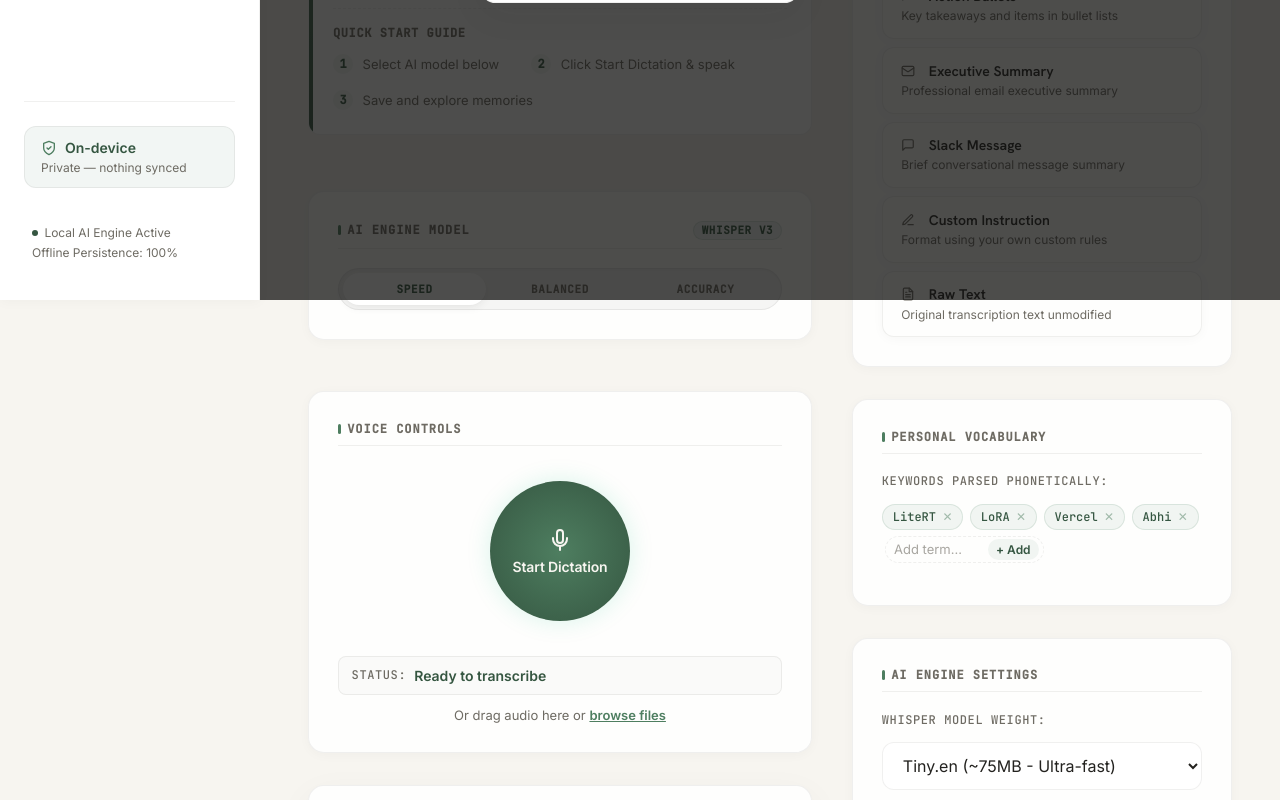
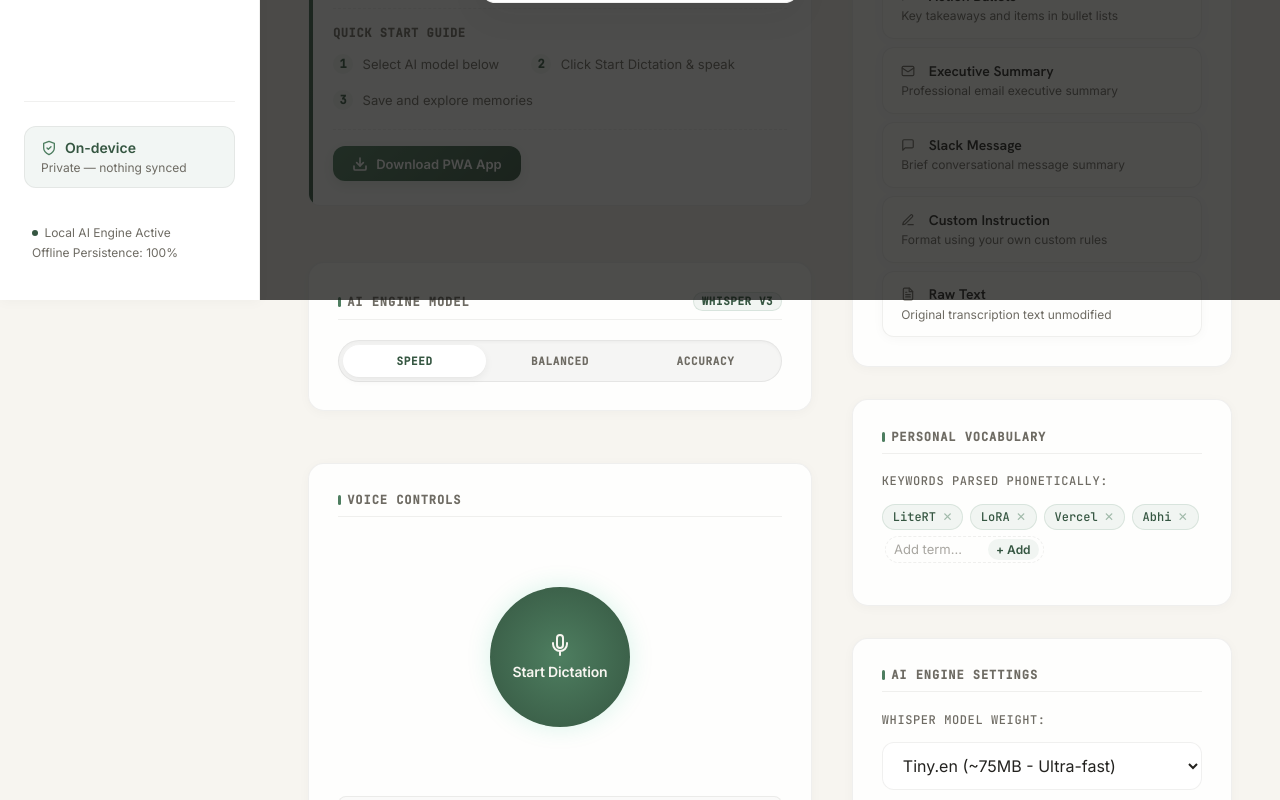
Before and after one commit to abhid1234/voice-memory, a React (Vite) app in the folder app/: page / in a window 1280 px wide. Shown: the part 500-1300 px from the top of the page. Built offline with nearby package versions, Linux system fonts and the light colour scheme.

Commit message:
fix: resolve layout shifts and screen flicker when starting dictation (#32)
* fix: resolve layout shifts and screen flicker when starting dictation

* feat: add download PWA button on main onboarding card

---------

Co-authored-by: Abhi Das <abhid1234@users.noreply.github.com>

```diff
--- a/app/src/App.css
+++ b/app/src/App.css
@@ -281,7 +281,19 @@ body {
   align-items: center;
   justify-content: center;
   position: relative;
-  padding: 1rem 0;
+  height: 240px;
+  padding: 0;
+}
+
+.record-button-container {
+  position: relative;
+  width: 140px;
+  height: 140px;
+  display: flex;
+  align-items: center;
+  justify-content: center;
+  flex-shrink: 0;
+  z-index: 2;
 }
 
 .editorial-record-btn {
@@ -323,6 +335,10 @@ body {
 }
 
 .timer-badge {
+  position: absolute;
+  bottom: 12px;
+  left: 50%;
+  transform: translateX(-50%);
   display: flex;
   align-items: center;
   gap: 0.5rem;
@@ -333,8 +349,8 @@ body {
   font-size: var(--fs-base);
   font-weight: 600;
   color: var(--text-main);
-  margin-top: 1rem;
   box-shadow: var(--shadow-sm);
+  z-index: 3;
 }
 
 .live-dot {
@@ -1147,6 +1163,8 @@ body {
 /* Concentric Speech Level Volume Ripples */
 .volume-ripple {
   position: absolute;
+  top: 0;
+  left: 0;
   width: 140px;
   height: 140px;
   border-radius: 50%;
@@ -1172,35 +1190,37 @@ body {
 
 /* Model Loading Linear Progress Bar */
 .download-progress-container {
-  margin-bottom: 1.2rem;
-  background: rgba(18, 18, 16, 0.02);
-  border: 1px solid var(--card-border);
-  padding: 0.8rem 1rem;
-  border-radius: var(--radius-md);
-  text-align: left;
+  position: absolute;
+  top: 0;
+  left: 0;
+  right: 0;
+  height: 6px;
+  background: rgba(18, 18, 16, 0.03);
+  border-bottom: 1px solid var(--card-border);
+  padding: 0;
+  margin: 0;
+  border-top-left-radius: var(--radius-lg);
+  border-top-right-radius: var(--radius-lg);
+  overflow: hidden;
+  z-index: 10;
 }
 
 .download-progress-label {
-  display: flex;
-  justify-content: space-between;
-  font-size: var(--fs-sm);
-  color: var(--text-muted);
-  margin-bottom: 0.4rem;
-  font-weight: 500;
+  display: none;
 }
 
 .download-progress-track {
   width: 100%;
-  height: 6px;
-  background: rgba(18, 18, 16, 0.05);
-  border-radius: 100px;
+  height: 100%;
+  background: transparent;
+  border-radius: 0;
   overflow: hidden;
 }
 
 .download-progress-bar {
   height: 100%;
   background: linear-gradient(90deg, var(--accent-color) 0%, var(--accent-bright) 100%);
-  border-radius: 100px;
+  border-radius: 0;
   transition: width 0.2s ease-out;
 }
 
@@ -1736,6 +1756,33 @@ body {
 }
 .pwa-install-close-btn:hover {
   color: var(--text-main);
+}
+
+.pwa-install-inline-btn {
+  display: inline-flex;
+  align-items: center;
+  justify-content: center;
+  background: linear-gradient(135deg, var(--accent-color) 0%, var(--accent-bright) 100%);
+  color: #ffffff;
+  border: none;
+  padding: 0.6rem 1.2rem;
+  border-radius: var(--radius-md);
+  font-size: var(--fs-sm);
+  font-weight: 600;
+  cursor: pointer;
+  transition: all 0.25s cubic-bezier(0.4, 0, 0.2, 1);
+  box-shadow: 0 4px 12px rgba(78, 126, 96, 0.15);
+  font-family: var(--font-sans);
+}
+
+.pwa-install-inline-btn:hover {
+  filter: brightness(1.1);
+  transform: translateY(-1px);
+  box-shadow: 0 6px 16px rgba(78, 126, 96, 0.25);
+}
+
+.pwa-install-inline-btn:active {
+  transform: translateY(0);
 }
 
 @media (max-width: 600px) {
--- a/app/src/App.tsx
+++ b/app/src/App.tsx
@@ -1262,6 +1262,29 @@ function App() {
                     </li>
                   </ul>
                 </div>
+                {!isStandalone && (
+                  <div style={{ marginTop: '1.2rem', borderTop: '1px dashed var(--card-border)', paddingTop: '1rem', display: 'flex', justifyContent: 'flex-start' }}>
+                    <button
+                      className="pwa-install-inline-btn"
+                      onClick={() => {
+                        if (deferredPrompt) {
+                          handleInstallApp();
+                        } else if (isIOS) {
+                          alert("To install VoiceMemory on iOS, tap the Share button in Safari and select 'Add to Home Screen'.");
+                        } else {
+                          alert("To install as a PWA, please click the Install/Download icon in your browser's address bar (or menu) and select 'Install VoiceMemory'.");
+                        }
+                      }}
+                    >
+                      <svg style={{ width: '16px', height: '16px', marginRight: '0.5rem', stroke: 'currentColor', fill: 'none', strokeWidth: 2.5 }} viewBox="0 0 24 24" strokeLinecap="round" strokeLinejoin="round">
+                        <path d="M21 15v4a2 2 0 0 1-2 2H5a2 2 0 0 1-2-2v-4" />
+                        <polyline points="7 10 12 15 17 10" />
+                        <line x1="12" y1="15" x2="12" y2="3" />
+                      </svg>
+                      Download PWA App
+                    </button>
+                  </div>
+                )}
               </div>
 
               {/* AI Engine Model Card */}
@@ -1326,6 +1349,7 @@ function App() {
                 {/* Tactical Pulsating Button with Speech Level Concentric Circles */}
                 <div className="record-wrapper" id="tour-record-btn" ref={recordWrapperRef}>
                   <canvas className="waveform-canvas" ref={canvasRef} />
+                  <div className="record-button-container">
                     {isRecording && (
                       <>
                         <div className="volume-ripple ripple-1"></div>
@@ -1349,6 +1373,7 @@ function App() {
                       </span>
                       <span className="btn-label">{isRecording ? 'Tap to Stop' : 'Start Dictation'}</span>
                     </button>
+                  </div>
                   {isRecording && (
                     <div className="timer-badge">
                       <span className="live-dot"></span>
```
Lines whose indentation alone changed are shown as unchanged.
